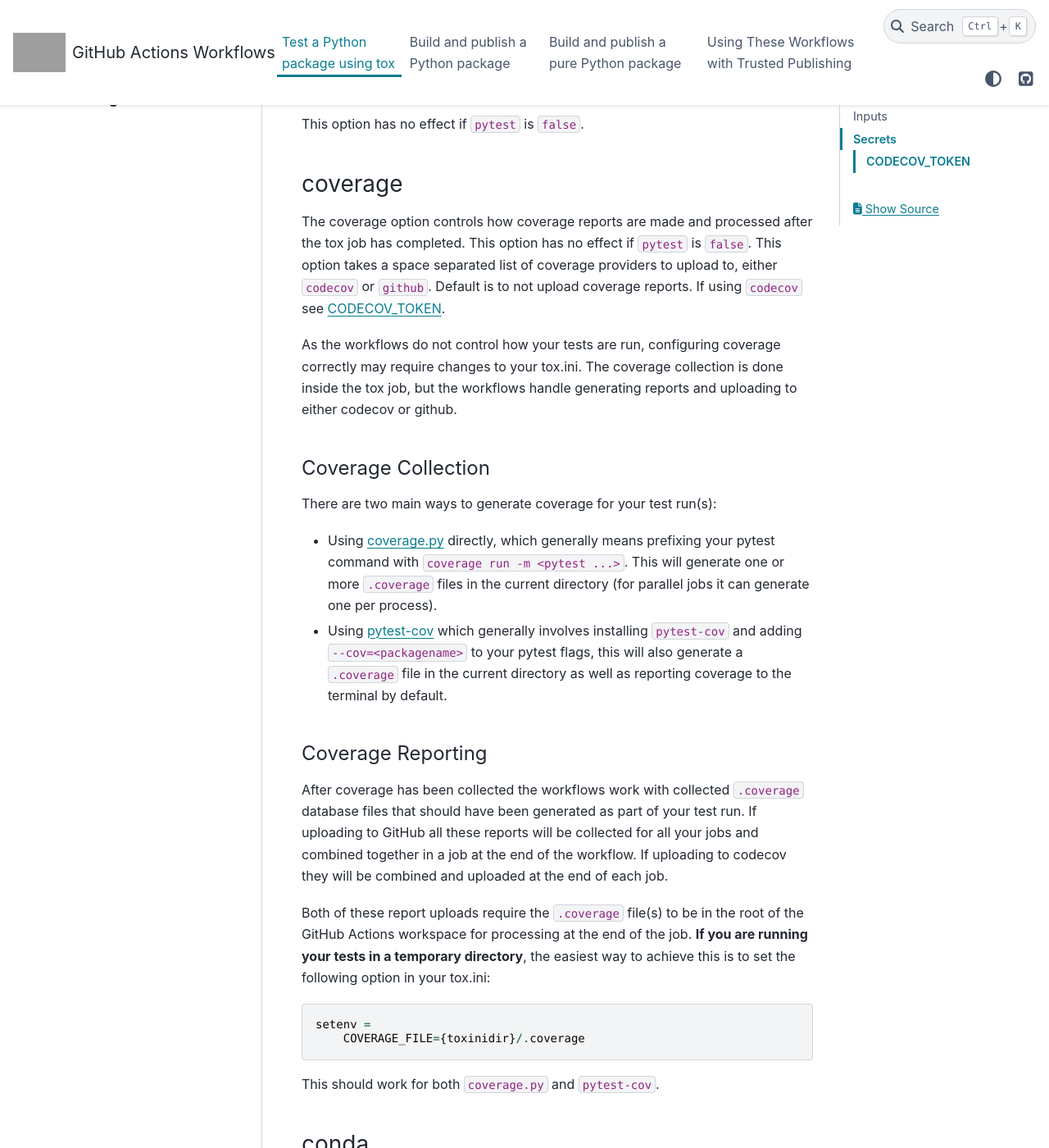
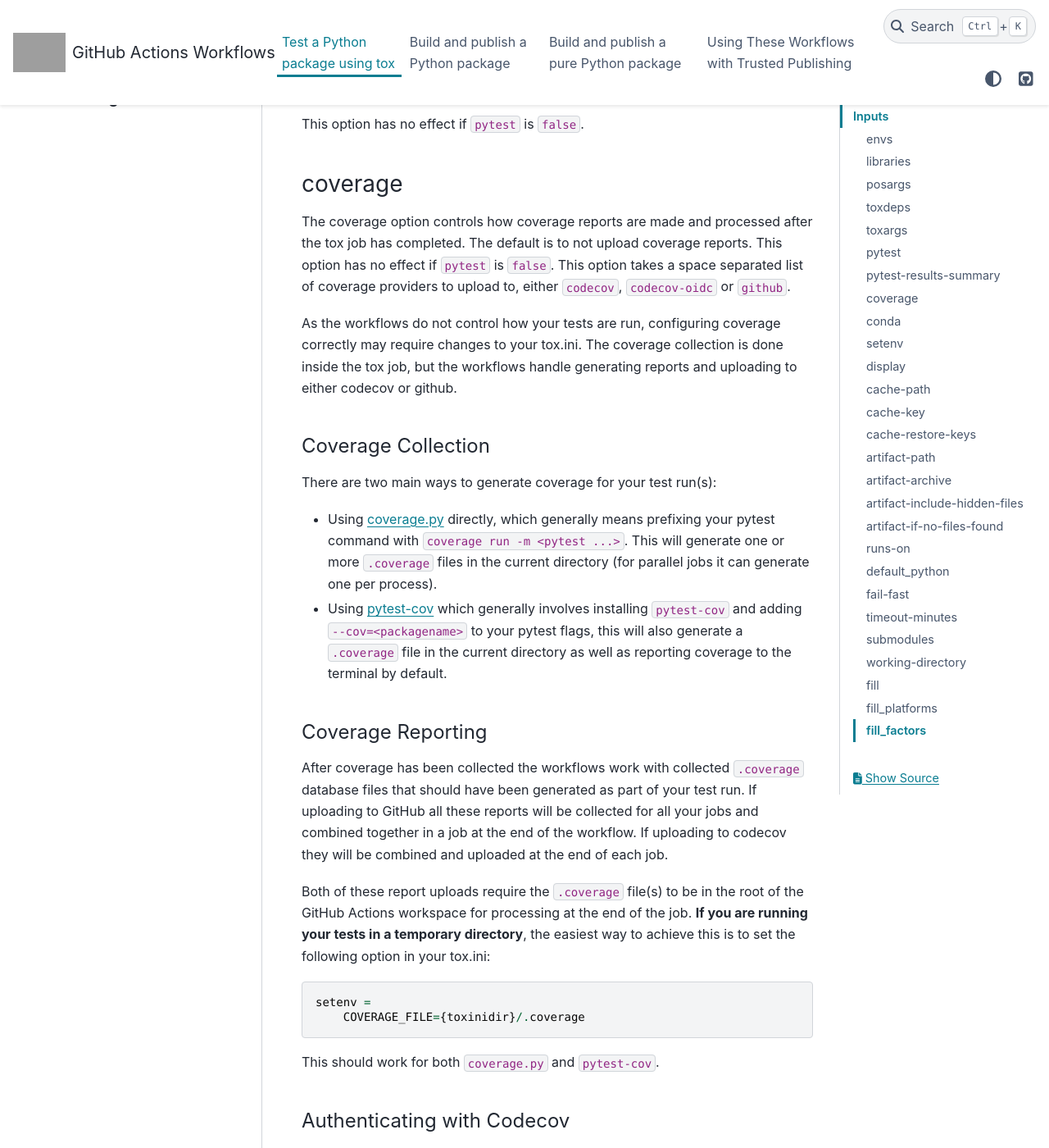
Before and after one commit to OpenAstronomy/github-actions-workflows, a Sphinx documentation site: the page built from docs/source/tox.rst, in a window 1280 px wide and 1400 px high, scrolled down 3299 px. Shown: the whole window at 82% size. Built offline with Sphinx 7.4.7 and the PyData theme 0.15.4, drawn with Linux system fonts in a browser that asks for light colours; some of the changed text lies outside the part shown; grey boxes are pictures that could not be loaded.

Commit message:
Support oidc auth for codecov

```diff
--- a/docs/source/tox.rst
+++ b/docs/source/tox.rst
@@ -164,10 +164,9 @@
 ^^^^^^^^
 
 The coverage option controls how coverage reports are made and processed after the tox job has completed.
+The default is to not upload coverage reports.
 This option has no effect if ``pytest`` is ``false``.
-This option takes a space separated list of coverage providers to upload to, either ``codecov`` or ``github``.
-Default is to not upload coverage reports.
-If using ``codecov`` see :ref:`codecov-token`.
+This option takes a space separated list of coverage providers to upload to, either ``codecov``, ``codecov-oidc`` or ``github``.
 
 As the workflows do not control how your tests are run, configuring coverage correctly may require changes to your tox.ini.
 The coverage collection is done inside the tox job, but the workflows handle generating reports and uploading to either codecov or github.
@@ -194,6 +193,17 @@
       COVERAGE_FILE={toxinidir}/.coverage
 
 This should work for both ``coverage.py`` and ``pytest-cov``.
+
+.. _codecov-auth:
+
+Authenticating with Codecov
+###########################
+
+There are two supported ways to authenticate with Codecov, either using a ``CODECOV_TOKEN`` or using `OIDC <https://docs.github.com/en/actions/concepts/security/openid-connect>`__.
+
+To use the token set the ``CODECOV_TOKEN`` environment variable or pass it as a secret to the workflow, and set ``coverage: codecov``.
+To use oidc you need to give the job the ``id-token: write`` permission, we recommend you set this on the job level not the workflow level, and set ``coverage: codecov-oidc``.
+
 
 conda
 ^^^^^
@@ -632,15 +642,3 @@
 If your package supports Python 3.11 and 3.12, this will generate environments
 like ``py311-test-cov`` and ``py312-test-cov`` instead of just ``py311`` and
 ``py312``.
-
-Secrets
-~~~~~~~
-
-.. _codecov-token:
-
-CODECOV_TOKEN
-^^^^^^^^^^^^^
-
-If your repository is private, in order to upload to Codecov you need to
-set the ``CODECOV_TOKEN`` environment variable or pass it as a secret to
-the workflow.
```
Also changed, not shown: 2 other files.
